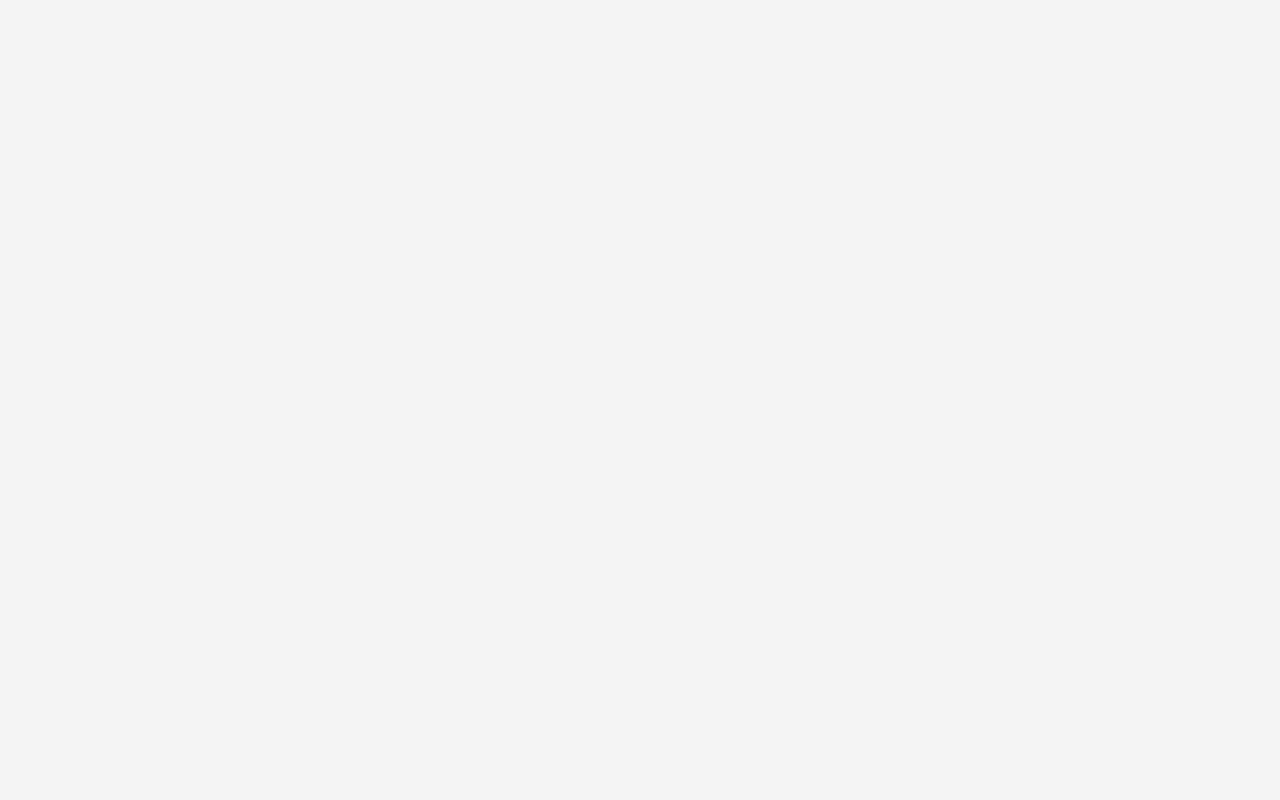
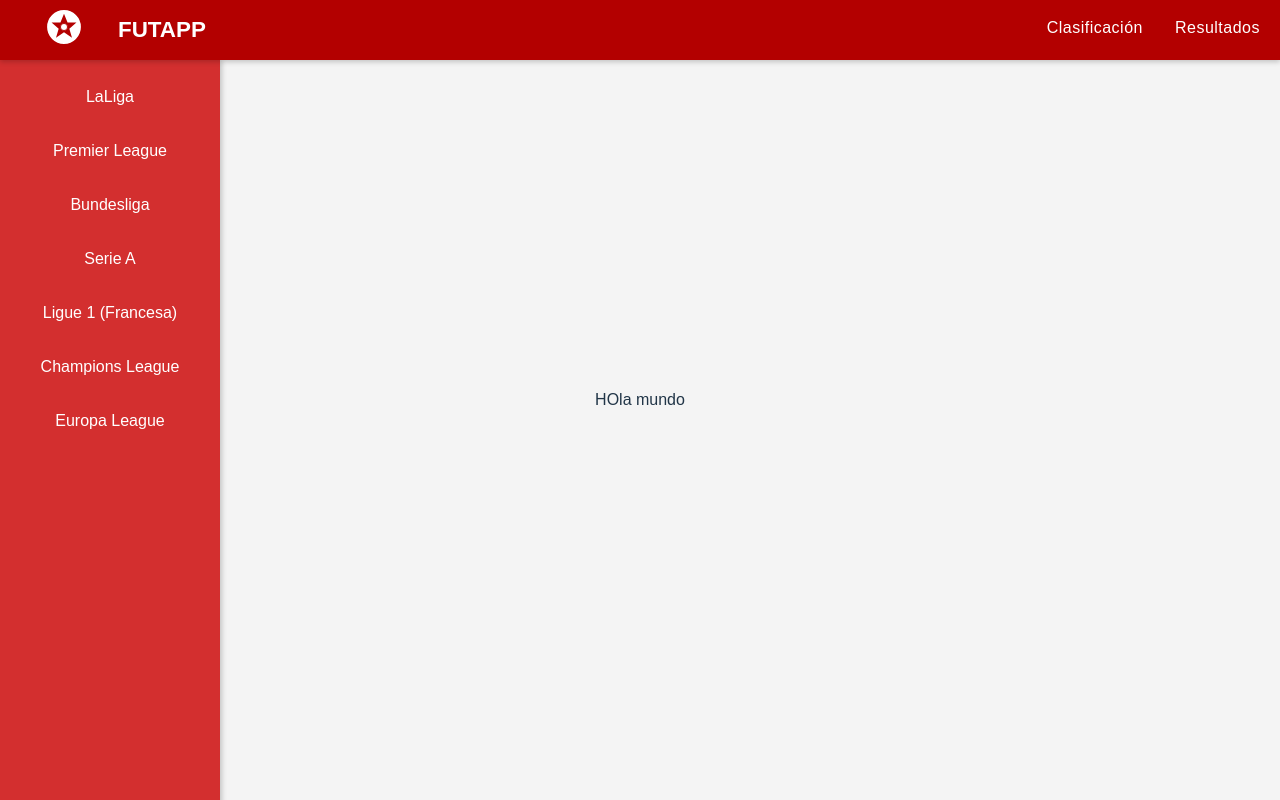
Before and after one commit to rubenmm1/final, a React (Vite) app: page /laliga in a window 1280 px wide. Before the commit this address had no page. Built offline with nearby package versions, Linux system fonts and the light colour scheme.

Commit message:
Creo página de LaLiga y le monto un Header y un Layout común

```diff
--- a/src/App.jsx
+++ b/src/App.jsx
@@ -1,11 +1,16 @@
 import './App.css'
 import { Routes, Route } from "react-router-dom";
 import Home from "./pages/Home"
+import Layout from './components/Layout';
+import Laliga from './pages/Laliga';
 
 function App() {
   return(
     <Routes>
       <Route path="/" element={<Home />} />
+      <Route element={<Layout />}>
+        <Route path='/laliga' element={<Laliga />}/>
+      </Route>
     </Routes>
   );
 }
--- a/src/components/Header.css
+++ b/src/components/Header.css
@@ -1,60 +1,88 @@
+/* ============================
+   HEADER ESTILO LALIGA
+   ============================ */
+
 .header {
-  background: linear-gradient(135deg, #1e1e28 0%, #2a2a3a 100%);
-  background-color: #1e1e28; /* Fallback sólido */
-  padding: 1rem 2rem;
-  display: flex;
-  justify-content: space-between;
-  align-items: center;
   position: fixed;
   top: 0;
   left: 0;
   width: 100%;
+  height: 60px;
+  background-color: #b30000; /* rojo oscuro estilo LaLiga */
+  color: white;
+  display: flex;
+  align-items: center;
+  justify-content: space-between;
+  padding: 0 20px;
+  box-shadow: 0 2px 5px rgba(0, 0, 0, 0.2);
+  z-index: 1000;
+  font-family: Arial, sans-serif;
+  font-weight: bold;
   box-sizing: border-box;
-  z-index: 1000;
-  backdrop-filter: blur(8px);
-  border-bottom: 2px solid #00C890;
-  box-shadow: 0 2px 10px rgba(0, 0, 0, 0.3);
 }
 
-/* Título del header */
+/* Contenedor del logo */
+.logo-container {
+  display: flex;
+  align-items: center;
+  gap: 10px;
+  cursor: pointer;
+}
+
+/* Imagen del logo */
+.logo {
+  width: 40px;
+  height: 40px;
+  border-radius: 50%;
+  object-fit: contain;
+  transition: transform 0.3s ease;
+}
+
+.logo:hover {
+  transform: scale(1.1);
+}
+
+/* Título (opcional, si quieres mantener el nombre FutApp) */
 .title {
-  font-size: 1.5rem;
-  color: #00C890;
+  font-size: 1.4rem;
+  color: white;
   margin: 0;
-  font-weight: 700;
 }
 
 /* Navegación */
 .nav {
   display: flex;
-  gap: 1.5rem;
+  align-items: center;
+  gap: 2rem;
 }
 
-/* Enlaces de navegación */
+/* Enlaces del menú */
 .navLink {
-  color: #F0F0F0;
+  color: white;
   text-decoration: none;
-  font-weight: 500;
-  transition: color 0.3s ease;
+  font-size: 1rem;
+  letter-spacing: 0.5px;
+  transition: color 0.3s ease, border-bottom 0.3s ease;
+  padding-bottom: 2px;
+  border-bottom: 2px solid transparent;
 }
 
 .navLink:hover {
-  color: #00C890;
-  text-decoration: underline;
+  color: #ffeaea; /* tono claro al pasar el ratón */
+  border-bottom: 2px solid white;
 }
 
-/* Botón */
-.button {
-  background-color: #00C890;
-  color: #1E1E28;
-  border: none;
-  padding: 0.75rem 1.5rem;
-  border-radius: 25px;
-  cursor: pointer;
-  font-weight: 600;
-  transition: background-color 0.3s ease;
+/* Versión responsive */
+@media (max-width: 600px) {
+  .header {
+    padding: 0 10px;
+  }
+
+  .nav {
+    gap: 1rem;
+  }
+
+  .title {
+    display: none; /* ocultamos el texto si el espacio es pequeño */
+  }
 }
-
-.button:hover {
-  background-color: #00A878;
-}
--- a/src/components/Header.jsx
+++ b/src/components/Header.jsx
@@ -1,18 +1,29 @@
-import { Link } from 'react-router-dom';
-import './Header.css';
+import React from "react";
+import { Link } from "react-router-dom";
+import "./Header.css";
+import logo from "../assets/logo.svg";
+import Home from "../pages/Home";
 
-function Header() {
+const Header = () => {
   return (
     <header className="header">
-      <h1 className="title">Mi Portafolio</h1>
+      <div className="logo-container">
+        <Link to="/">
+          <img src={logo} alt="Logo FutApp" className="logo" />
+        </Link>
+        <h1 className="title">FUTAPP</h1>
+      </div>
+
       <nav className="nav">
-        <Link to="/" className="navLink">Inicio</Link>
-        <Link to="/proyectos" className="navLink">Proyectos</Link>
-        <Link to="/sobre-mi" className="navLink">Sobre mí</Link>
-        <button className="button">Contacto</button>
+        <Link to="/clasificacion" className="navLink">
+          Clasificación
+        </Link>
+        <Link to="/resultados" className="navLink">
+          Resultados
+        </Link>
       </nav>
     </header>
   );
-}
+};
 
 export default Header;
--- /dev/null
+++ b/src/components/Layout.jsx
@@ -0,0 +1,16 @@
+import { Outlet } from "react-router-dom";
+import Header from "./Header";
+import Aside from "./Aside";
+
+
+export default function Layout() {
+    return (
+    <>
+        <Header />
+        <Aside />
+        <main>
+            <Outlet />
+        </main>
+    </>
+    );
+}
--- a/src/pages/Home.css
+++ b/src/pages/Home.css
@@ -41,3 +41,29 @@
 .app-logo:hover {
   transform: scale(1.1) rotate(5deg);
 }
+
+#contenido {
+  margin-top: 60px; /* evita que quede detrás del header */
+  margin-left: 220px; /* evita que quede detrás del sidebar */
+  padding: 20px;
+  background-color: #ffffff;
+  min-height: calc(100vh - 60px); /* ocupa el espacio visible sin el header */
+  box-sizing: border-box;
+  color: #333;
+  font-size: 1.1rem;
+  line-height: 1.6;
+  transition: margin-left 0.3s ease;
+}
+
+/* Adaptación a móviles */
+@media (max-width: 768px) {
+  #contenido {
+    margin-left: 180px; /* sidebar más angosto */
+  }
+}
+
+@media (max-width: 600px) {
+  #contenido {
+    margin-left: 0; /* sidebar oculto por defecto en móvil */
+  }
+}
--- a/src/pages/Home.jsx
+++ b/src/pages/Home.jsx
@@ -7,15 +7,15 @@ function Home() {
         <>
         <header className="main-header">
             <div className="header-left">
-                ⚽ Mi App de Fútbol
+                ⚽ FUTAPP
             </div>
             <div className="header-right">
                 <img src={logo} alt="Logo de la app" className="app-logo" />
             </div>
         </header>
             <Aside />
-            <div>
-
+            <div id="contenido">
+                BIENVENIDO A FUTAPP, LA APLICACIÓN CON TODOS LOS RESULTADOS Y CLASIFICACIONES DE LAS GRANDES COMPETICIONES DE EUROPA
             </div>
         </>
 
--- a/src/pages/Laliga.jsx
+++ b/src/pages/Laliga.jsx
@@ -0,0 +1,12 @@
+
+function Laliga() {
+    return (
+        <>
+            <div>HOla mundo</div>
+        </>
+
+    )
+}
+
+
+export default Laliga;
```
